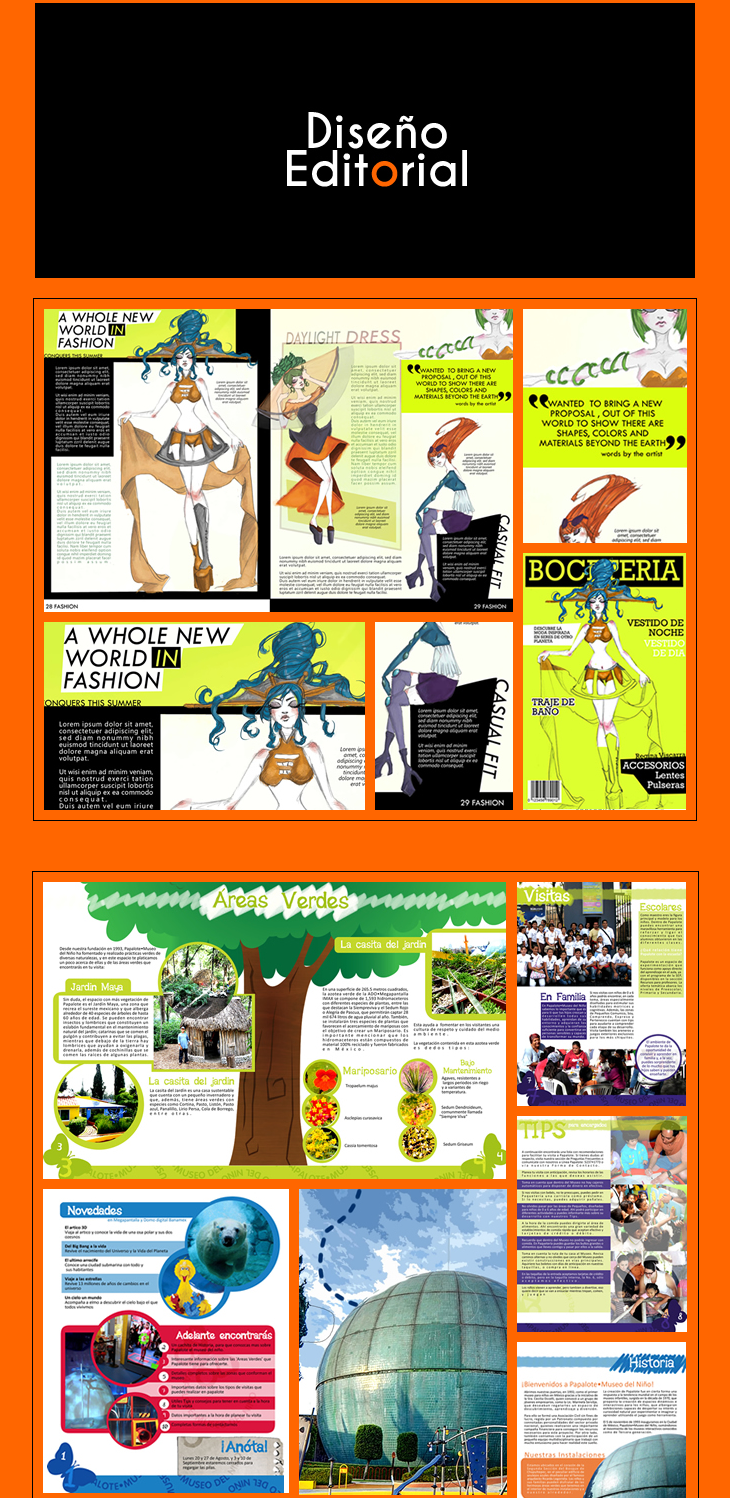
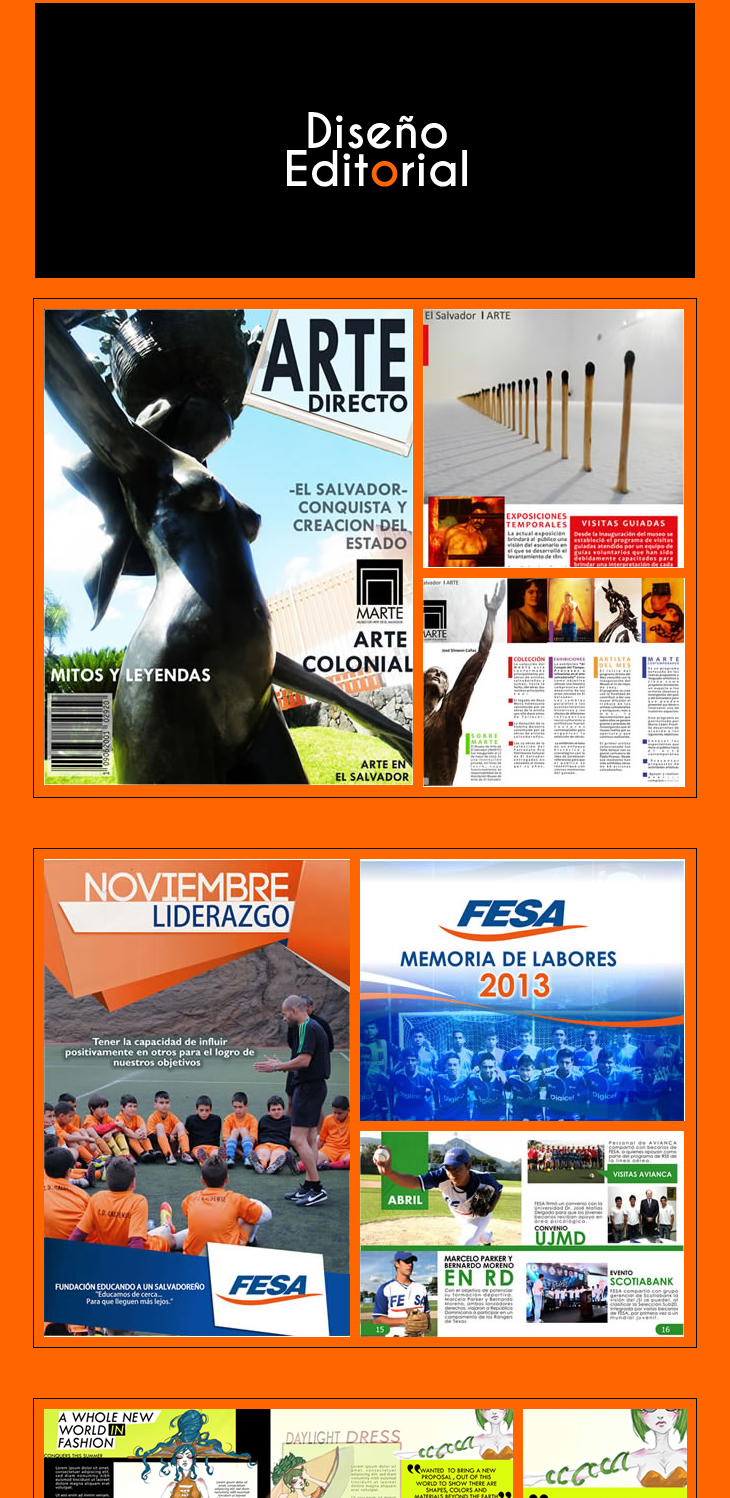
Before and after one commit to ReginaViscarra/revco, a plain HTML site: page index.html in a window 1280 px wide. Shown: the part 1482-2980 px from the top of the page, without its empty margins (275-1005 px from the left). Drawn offline with Linux system fonts and the light colour scheme.

Commit message:
Added new works

```diff
--- a/index.html
+++ b/index.html
@@ -74,6 +74,29 @@
 		<div class="category-header">
 		  <img src="images/editorial_header.jpg" title="Imagen Editorial" />
 		</div>
+
+		<div class="image-panel panel-2">
+		  <a class="fancybox" href="new_img/hq/E6_1.jpg" title="Dise&ntilde;o de cuartilla para revista de ilustraci&oacute;n de cultura para el museo MARTE, todo realizado digitalmente">
+			<img class="block fr" src="new_img/E6_1.jpg" />
+		  </a>
+		  <a class="fancybox" href="new_img/hq/E6_2.jpg" title="Dise&ntilde;o de cuartilla para revista de ilustraci&oacute;n de cultura para el museo MARTE, todo realizado digitalmente">
+			<img class="block" src="new_img/E6_2.jpg" />
+		  </a>
+		  <a class="fancybox" href="new_img/hq/E6_3.jpg" title="Dise&ntilde;o de cuartilla para revista de ilustraci&oacute;n de cultura para el museo MARTE, todo realizado digitalmente">
+			<img class="block" src="new_img/E6_3.jpg" />
+		  </a>
+		</div>
+
+		<div class="image-panel panel-2">
+		  <a class="fancybox" href="new_img/hq/E5_2.jpg" title="Dise&ntilde;o de campa&ntilde;a de valores a promover mensualmente">
+			<img class="block fr" src="new_img/E5_2.jpg" />
+		  </a>
+		  <a class="fancybox" href="new_img/hq/E5_1.jpg" title="Dise&ntilde;o de un panfleto para recopilar las actividades de FESA a lo largo de un año">
+			<img class="block" src="new_img/E5_1.jpg" />
+		  </a>
+		  <img class="block" src="new_img/E5_3.jpg" />
+		</div>
+
 		<div class="image-panel panel-2">
 		  <span class="image-column">
 			<a class="fancybox" href="images/hq/E1_1.jpg" title="Dise&ntilde;o de cuartilla para revista de ilustraci&oacute;n de modas, con tem&aacute;tica -alien-, todo realizado digitalmente">
@@ -83,7 +106,6 @@
 			<img class="block" src="images/E1_4.jpg" />
 		  </span>
 		  <span class="image-column">
-
 			<img class="block" src="images/E1_2.jpg" />
 			<img class="block cf" src="images/E1_5.jpg" />
 		  </span>
@@ -91,13 +113,12 @@
 
 		<div class="image-panel panel-3">
 		  <span class="image-column">
-
 			<img class="block fr" src="images/E2_1.jpg" />
-			<a class="fancybox" href="images/hq/E2_3.jpg" title="texto">
+			<a class="fancybox" href="images/hq/E2_3.jpg" title="-">
 			  <img class="block cf fr" src="images/E2_3.jpg" />
 			</a>
 			<img class="block" src="images/E2_4.jpg" />
-			<a class="fancybox" href="images/hq/E2_7.jpg" title="texto">
+			<a class="fancybox" href="images/hq/E2_7.jpg" title="-">
 			  <img class="block cf fr" src="images/E2_7.jpg" />
 			</a>
 		  </span>
@@ -105,7 +126,7 @@
 			<img class="block cf" src="images/E2_5.jpg" />
 			<img class="block cf" src="images/E2_2.jpg" />
 			<img class="block cf" src="images/E2_6.jpg" />
-			<a class="fancybox" href="images/hq/E2_8.jpg" title="texto">
+			<a class="fancybox" href="images/hq/E2_8.jpg" title="-">
 			  <img class="block cf" src="images/E2_8.jpg" />
 			</a>
 		  </span>
@@ -117,9 +138,7 @@
 		  </a>
 		  <img class="block" src="images/E3_5.jpg" />
 
-		  <a class="fancybox" href="images/hq/E3_4.jpg" title="texto">
-			<img class="block" src="images/E3_4.jpg" />
-		  </a>
+		  <img class="block" src="images/E3_4.jpg" />
 		  <a class="fancybox" href="images/hq/E3_2.jpg" title="texto">
 			<img class="block fr" src="images/E3_2.jpg" />
 		  </a>
```
